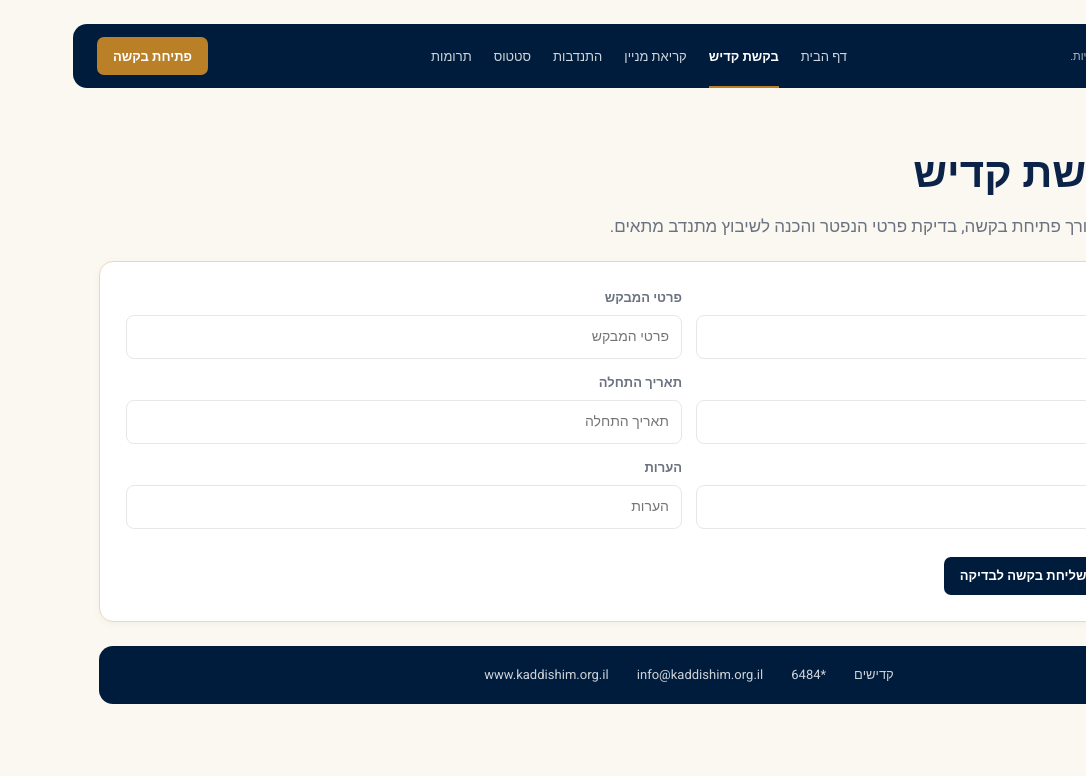
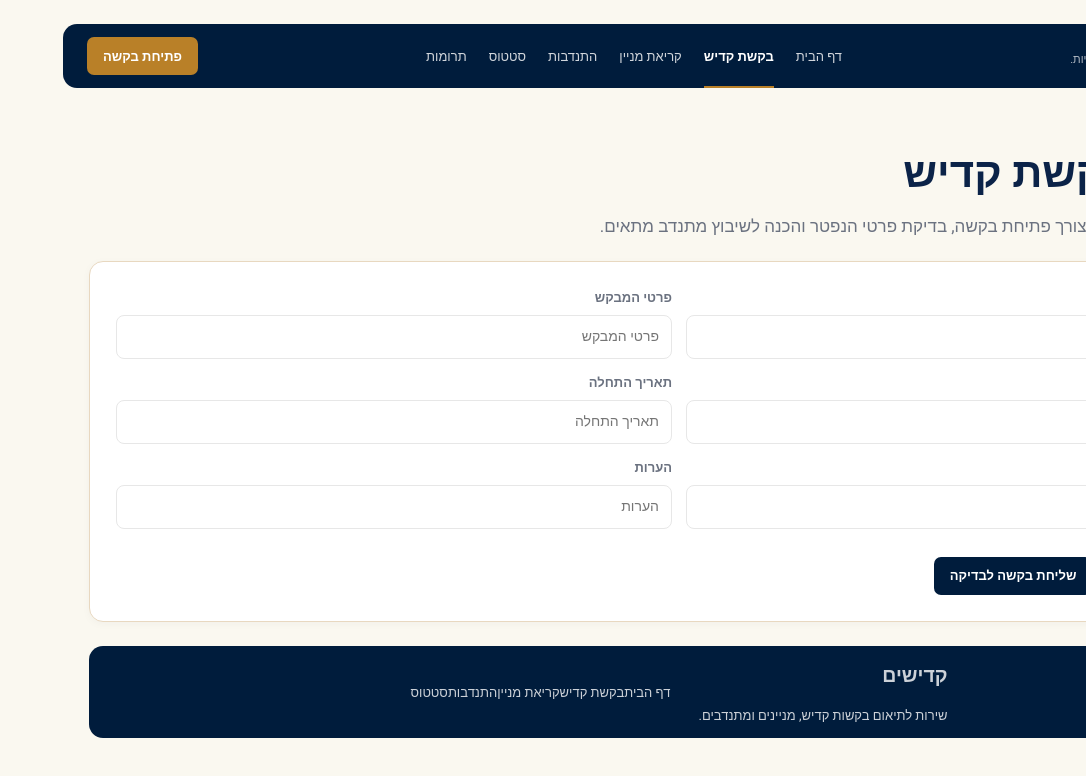
Before and after one commit to maloltzahi-byte/kaddishim-shell, a React (Vite) app: page /public/kaddish-request in a window 1280 px wide. Shown: the top 776 px of the page, without its empty margins (194-1280 px from the left). Built offline with nearby package versions, Linux system fonts and the light colour scheme.

Commit message:
Sprint 20: refine public shell header and footer

```diff
--- a/src/components/public/PublicShell.tsx
+++ b/src/components/public/PublicShell.tsx
@@ -16,5 +16,5 @@ function isActive(pathname: string, to: string) {
 
 export function PublicShell({ children }: { children: ReactNode }) {
   const location = useLocation()
-  return <main className="public-shell"><header className="public-header"><Link to="/public" className="public-logo"><span className="public-logo-mark">♢</span><strong>קדישים</strong><small>כבוד. מעקב. אחריות.</small></Link><nav className="public-nav">{publicNav.map(item => <Link key={item.to} to={item.to} className={isActive(location.pathname, item.to) ? 'active' : ''}>{item.label}</Link>)}</nav><Link to="/public/kaddish-request" className="public-header-cta">פתיחת בקשה</Link></header>{children}<footer className="public-footer"><span>קדישים</span><span>*6484</span><span>info@kaddishim.org.il</span><span>www.kaddishim.org.il</span></footer></main>
+  return <main className="public-shell"><header className="public-header"><Link to="/public" className="public-logo"><span className="public-logo-mark">♢</span><span><strong>קדישים</strong><small>כבוד. מעקב. אחריות.</small></span></Link><nav className="public-nav">{publicNav.map(item => <Link key={item.to} to={item.to} className={isActive(location.pathname, item.to) ? 'active' : ''}>{item.label}</Link>)}</nav><Link to="/public/kaddish-request" className="public-header-cta">פתיחת בקשה</Link></header>{children}<footer className="public-footer"><section><h2>קדישים</h2><p>שירות לתיאום בקשות קדיש, מניינים ומתנדבים.</p></section><nav>{publicNav.slice(0, 5).map(item => <Link key={item.to} to={item.to}>{item.label}</Link>)}</nav></footer></main>
 }
```
